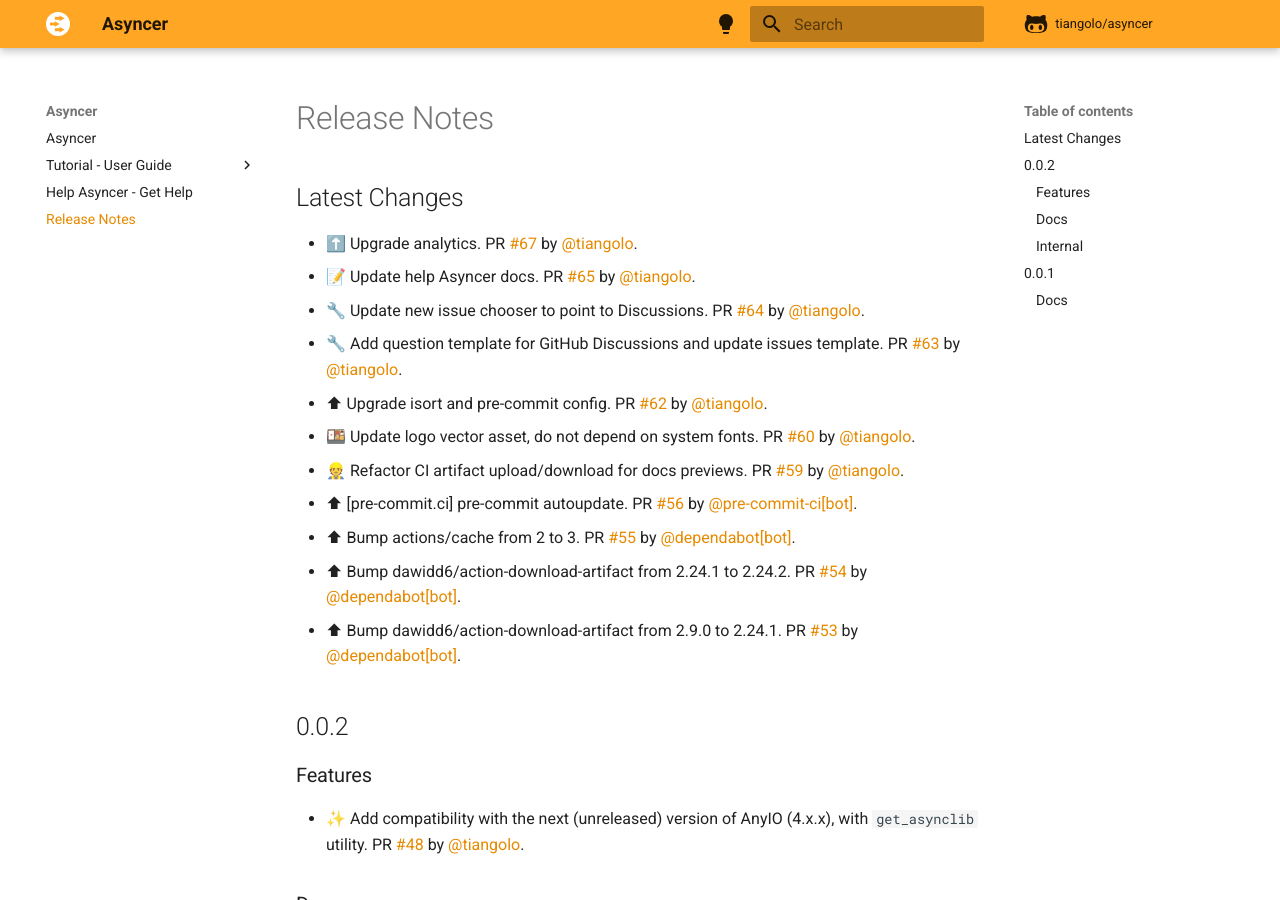
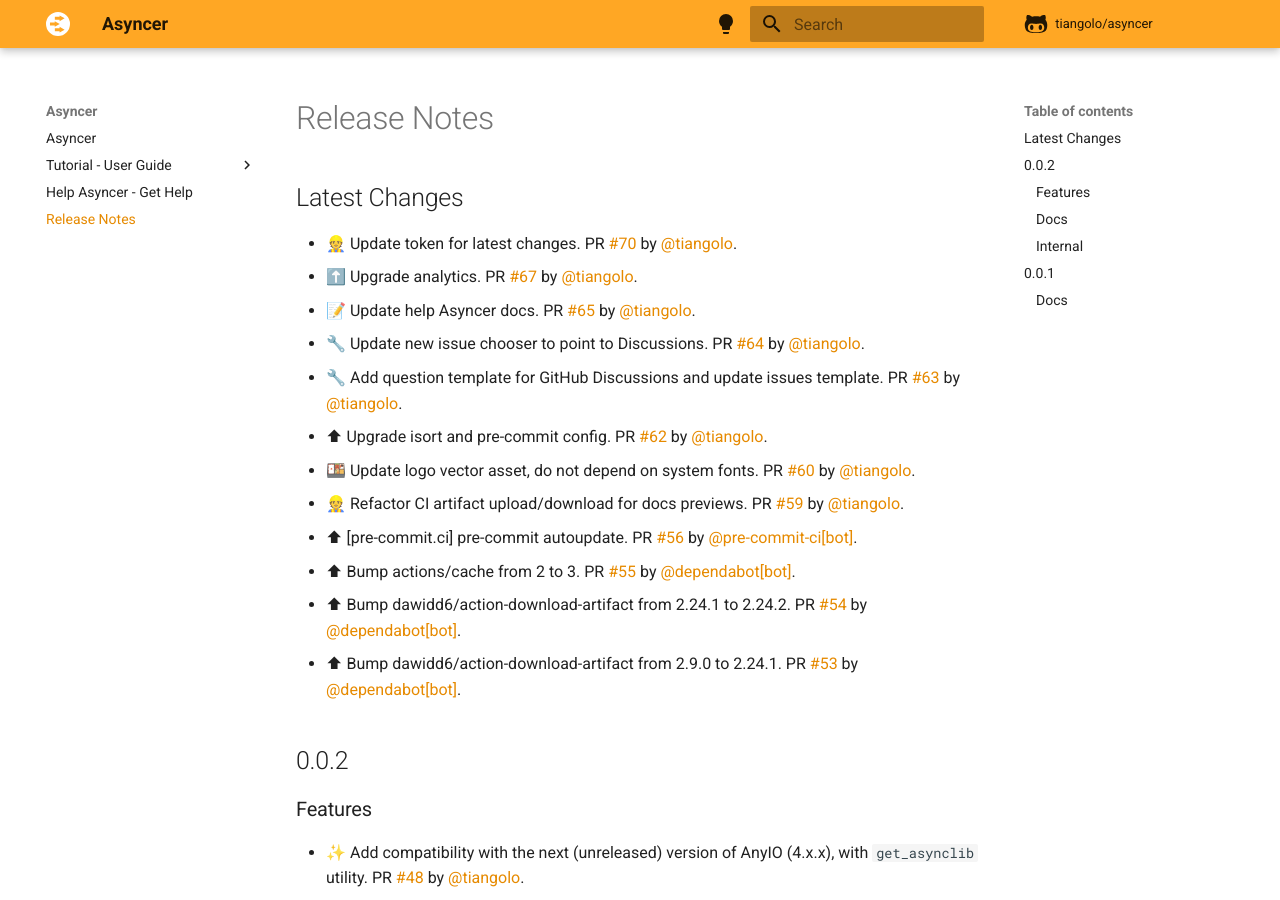
Before and after one commit to balintfrankas/fastapi-asyncer, an MkDocs documentation site: the page built from docs/release-notes.md, in a window 1280 px wide and 900 px high. Built offline with MkDocs 1.6.1 and Material for MkDocs 9.7.7, drawn with Linux system fonts in a browser that asks for light colours; comment, search, counter and statistics services are not loaded.

Commit message:
📝 Update release notes

```diff
--- a/docs/release-notes.md
+++ b/docs/release-notes.md
@@ -2,6 +2,7 @@
 
 ## Latest Changes
 
+* 👷 Update token for latest changes. PR [#70](https://github.com/tiangolo/asyncer/pull/70) by [@tiangolo](https://github.com/tiangolo).
 * ⬆️ Upgrade analytics. PR [#67](https://github.com/tiangolo/asyncer/pull/67) by [@tiangolo](https://github.com/tiangolo).
 * 📝 Update help Asyncer docs. PR [#65](https://github.com/tiangolo/asyncer/pull/65) by [@tiangolo](https://github.com/tiangolo).
 * 🔧 Update new issue chooser to point to Discussions. PR [#64](https://github.com/tiangolo/asyncer/pull/64) by [@tiangolo](https://github.com/tiangolo).
```
